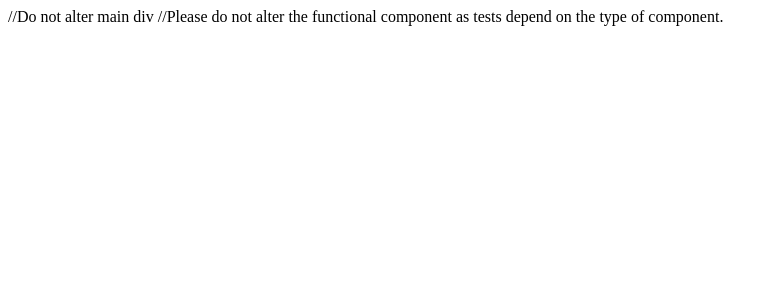
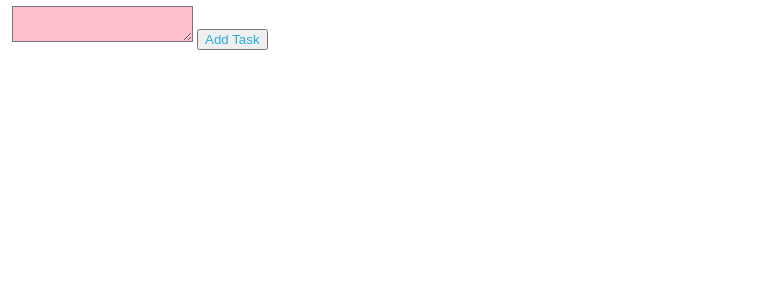
Before and after one commit to javeed-ahamed-khan/React-Assignment-5---Todo-List-React, a React app: page / in a window 1280 px wide. Shown: the top 300 px of the page, without its empty margins (0-778 px from the left). Built offline with nearby package versions, Linux system fonts and the light colour scheme.

Commit message:
initial commit

```diff
--- /dev/null
+++ b/src/components/AddTodo.js
@@ -0,0 +1,18 @@
+import React from "react";
+
+const AddTodo = ({ insertTask }) => {
+  let val = "";
+  const storeVal = (e) => {
+    val = e.target.value;
+  };
+  return (
+    <div>
+      <textarea id="task" onChange={storeVal}></textarea>
+      <button id="btn" onClick={() => insertTask(val)}>
+        Add Task
+      </button>
+    </div>
+  );
+};
+
+export default AddTodo;
--- a/src/components/App.js
+++ b/src/components/App.js
@@ -1,15 +1,75 @@
-import React from "react";
+import React, { useState, useRef } from "react";
 import "./../styles/App.css";
+import AddTodo from "./AddTodo";
+import TodoList from "./TodoList";
 
-function App()
-{
-	return (
-	<div id="main">
-	//Do not alter main div
-	//Please do not alter the functional component as tests depend on the type of component.
-	</div>
-	);
+function App() {
+  const [todos, setTodos] = useState([]);
+
+  const get_id = () => {
+    let new_id = 0;
+    todos.forEach((e) => {
+      if (e.todo_id > new_id) {
+        new_id = e.todo_id;
+      }
+    });
+    new_id++;
+    return new_id;
+  };
+
+  const insertTask = (val) => {
+    if (val) {
+      const temp = {
+        todo_id: get_id(),
+        todo_val: val,
+        is_editing: false,
+      };
+      const newTodo = [...todos, temp];
+      setTodos(newTodo);
+      document.getElementById("task").value = "";
+    }
+  };
+  const editTask = (id) => {
+    const newTodo = todos.filter((e) => {
+      if (e.todo_id == id) return (e.is_editing = true);
+      return e;
+    });
+    setTodos(newTodo);
+  };
+  const updateTask = (id, val) => {
+    if (val) {
+      const newTodo = todos.map((e) => {
+        if (e.todo_id == id) {
+          const newObj = {
+            todo_id: id,
+            todo_val: val,
+            is_editing: false,
+          };
+          return newObj;
+        }
+        return e;
+      });
+      setTodos(newTodo);
+    }
+  };
+  const deleteTask = (id) => {
+    const newTodo = todos.filter((e) => {
+      return e.todo_id != id;
+    });
+    setTodos(newTodo);
+  };
+
+  return (
+    <div id="main">
+      <AddTodo insertTask={insertTask} />
+      <TodoList
+        todos={todos}
+        deleteTask={deleteTask}
+        editTask={editTask}
+        updateTask={updateTask}
+      />
+    </div>
+  );
 }
 
-
 export default App;
--- /dev/null
+++ b/src/components/ListItems.js
@@ -0,0 +1,40 @@
+import React from "react";
+
+const ListItems = ({ todo, deleteTask, editTask, updateTask }) => {
+  let val = todo.todo_val;
+  const storeVal = (e) => {
+    val = e.target.value;
+  };
+  return (
+    <li>
+      {todo.is_editing ? (
+        <>
+          <textarea
+            className="editTask"
+            defaultValue={todo.todo_val}
+            onChange={storeVal}
+          ></textarea>
+          <button
+            className="saveTask"
+            onClick={() => updateTask(todo.todo_id, val)}
+          >
+            Update
+          </button>
+        </>
+      ) : (
+        <>
+          {todo.todo_val}
+          <br></br>
+          <button className="edit" onClick={() => editTask(todo.todo_id)}>
+            Edit
+          </button>
+          <button className="delete" onClick={() => deleteTask(todo.todo_id)}>
+            Delete
+          </button>
+        </>
+      )}
+    </li>
+  );
+};
+
+export default ListItems;
--- /dev/null
+++ b/src/components/TodoList.js
@@ -0,0 +1,19 @@
+import React from "react";
+import ListItems from "./ListItems";
+
+const TodoList = ({ todos, deleteTask, editTask, updateTask }) => {
+  const items = todos.map((e) => {
+    return (
+      <ListItems
+        key={e.todo_id}
+        todo={e}
+        deleteTask={deleteTask}
+        editTask={editTask}
+        updateTask={updateTask}
+      />
+    );
+  });
+  return <ul>{items}</ul>;
+};
+
+export default TodoList;
--- a/src/styles/App.css
+++ b/src/styles/App.css
@@ -1,16 +1,20 @@
+* {
+  margin: 2px;
+}
 h1 {
   color: #27aedb;
   text-align: center;
 }
 
-
-button{
+button {
   color: #27aedb;
   text-align: center;
   justify-content: center;
   align-items: center;
 }
+textarea {
+  background-color: pink;
+}
 
-.bg-pink{
-	background-color:pink;
+#main {
 }
```
Also changed, not shown: 1 other file (tests, documents, lock files or other folders). Lines whose indentation alone changed are shown as unchanged.
